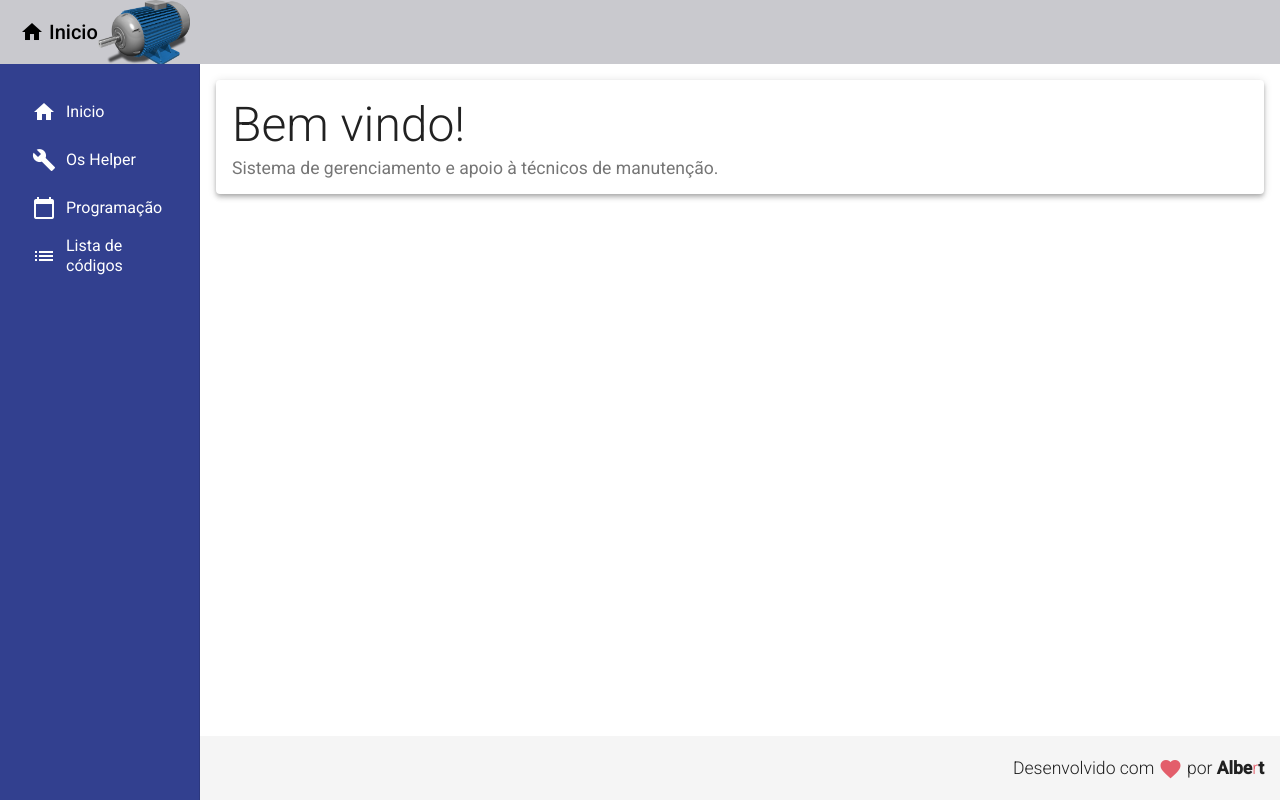
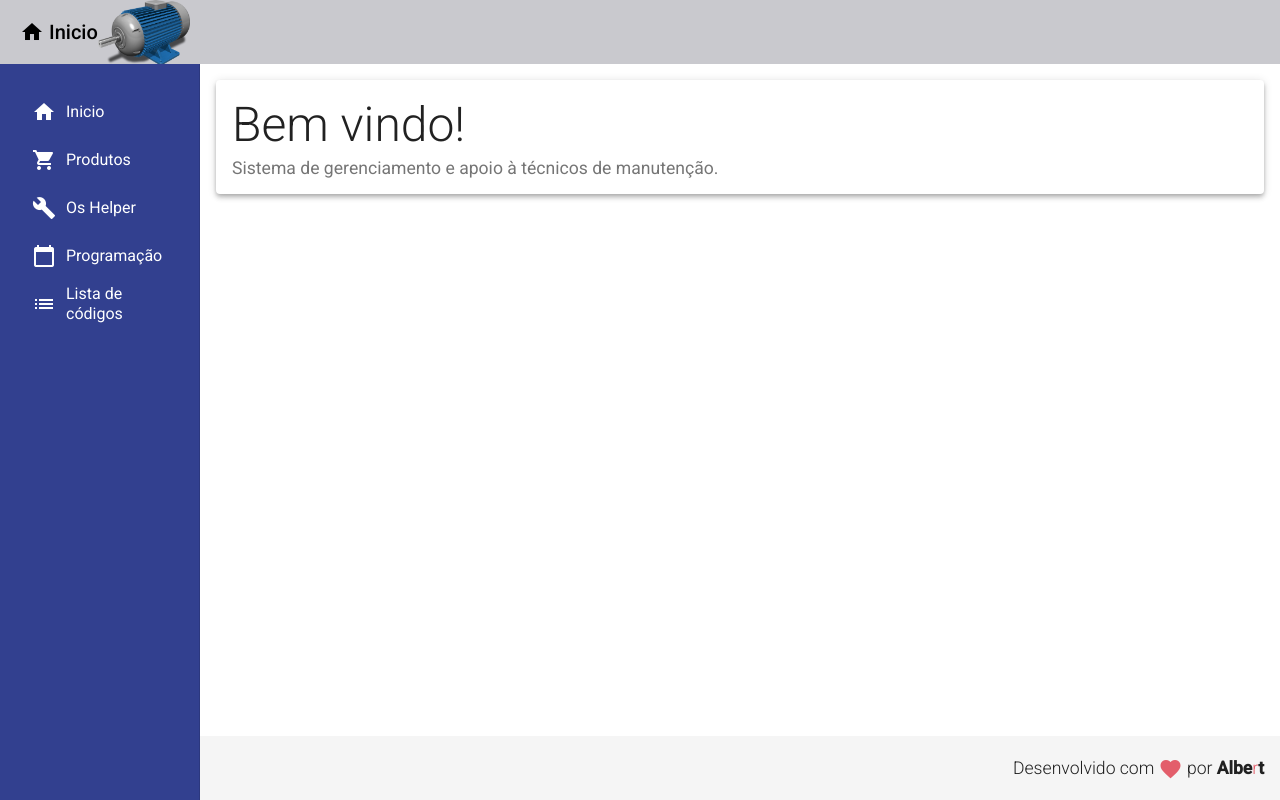
Before and after one commit to AlbertdePaula/Agular-crudebasico, an Angular app in the folder frontend/: page / in a window 1280 px wide. Built offline with nearby package versions, Linux system fonts and the light colour scheme.

Commit message:
Estabelecido o roteamento entre componentes e elementos

```diff
--- /dev/null
+++ b/frontend/src/app/components/order/order-create/order-create.component.html
@@ -0,0 +1 @@
+<p>order-create works!</p>
--- a/frontend/src/app/components/template/header/header.component.html
+++ b/frontend/src/app/components/template/header/header.component.html
@@ -1,5 +1,4 @@
 <mat-toolbar class="header mat-elevation-z5">
-
 
     <span class="title-group">
         <a href="">
@@ -12,7 +11,7 @@
 
     <span>
         <a>
-            <img class="logo" src="/assets/image/logo.png" alt="logo">
+            <img class="logo" src="/assets/image/logo.png" alt="logo" routerLink="home">
         </a>
     </span>
 
--- a/frontend/src/app/components/template/nav/nav.component.html
+++ b/frontend/src/app/components/template/nav/nav.component.html
@@ -1,14 +1,22 @@
 <mat-sidenav-container class="container">
     <mat-sidenav class="sidenav" mode="side" opened fixedInViewport="true" fixedTopGap="64">
         <mat-nav-list class="nav-list">
-            <a mat-list-item>
+
+            <a mat-list-item routerLink="/">
                 <i class="material-icons">
                     home
                 </i>
                 Inicio
             </a>
 
-            <a mat-list-item>
+            <a mat-list-item routerLink="products">
+                <i class="material-icons">
+                    shopping_cart
+                </i>
+                Produtos
+            </a>
+
+            <a mat-list-item routerLink="orders">
                 <i class="material-icons">
                     build
                 </i>
```
Also changed, not shown: frontend/src/app/components/order/order-create/order-create.component.ts (added, +15 -0 lines), frontend/src/app/components/order/order-create/order-create.component.css (added).
